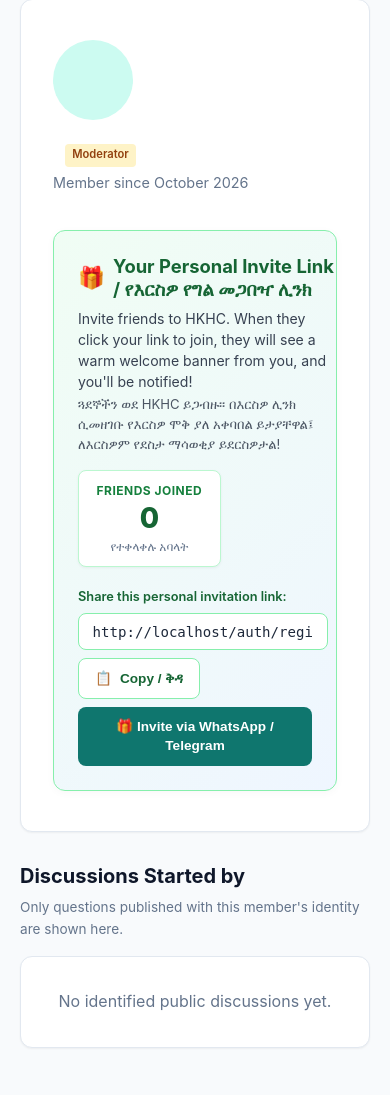
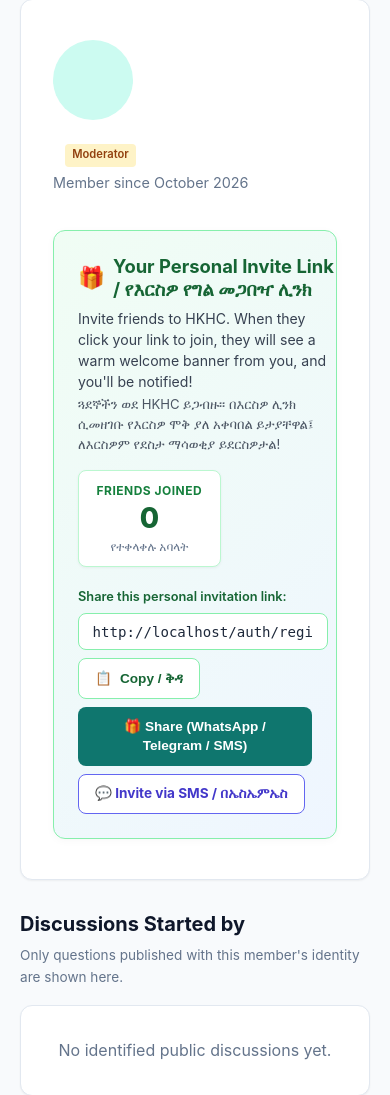
Before and after one commit to danielgelchu0-sketch/KHCHY, a Django app: page /auth/member/1/ in a window 390 px wide. Shown: the part 171-1266 px from the top of the page. Run offline with Django 5.2, Linux system fonts and the light colour scheme; the visitor is signed in with stand-in values (Sample User, id 1); data comes from the database, SQL or seed files in the repository; data that the repository does not hold is empty.

Commit message:
feat(sharing): implement Option 3 - zero-cost native phone SMS invite loop

```diff
--- a/static/css/style.css
+++ b/static/css/style.css
@@ -2262,6 +2262,11 @@ p {
   background: #f0f9ff;
 }
 
+.share-sms:hover {
+  border-color: #6366f1;
+  background: #eef2ff;
+}
+
 .share-card-icon-wrap {
   width: 40px;
   height: 40px;
@@ -2279,6 +2284,10 @@ p {
 
 .bg-telegram {
   background: #0088cc;
+}
+
+.bg-sms {
+  background: #6366f1;
 }
 
 .share-card-info {
--- a/static/js/app.js
+++ b/static/js/app.js
@@ -477,6 +477,7 @@ document.addEventListener('DOMContentLoaded', function () {
     const shareModal = document.getElementById('share-invite-modal');
     const shareWhatsappBtn = document.getElementById('share-whatsapp-btn');
     const shareTelegramBtn = document.getElementById('share-telegram-btn');
+    const shareSmsBtn = document.getElementById('share-sms-btn');
     const shareLinkInput = document.getElementById('share-link-input');
     const shareCopyBtn = document.getElementById('share-copy-btn');
     const copyText = document.getElementById('copy-text');
@@ -516,6 +517,14 @@ document.addEventListener('DOMContentLoaded', function () {
         // Telegram deep link
         if (shareTelegramBtn) {
             shareTelegramBtn.href = `https://t.me/share/url?url=${encodeURIComponent(url)}&text=${encodeURIComponent(text)}`;
+        }
+
+        // Phone SMS deep link (Zero Cost - opens native messaging app)
+        if (shareSmsBtn) {
+            const isIOS = /iPad|iPhone|iPod/.test(navigator.userAgent) && !window.MSStream;
+            const smsSep = isIOS ? '&' : '?';
+            const smsBody = `${text}\n${url}`;
+            shareSmsBtn.href = `sms:${smsSep}body=${encodeURIComponent(smsBody)}`;
         }
 
         // Link input
--- a/templates/accounts/profile_detail.html
+++ b/templates/accounts/profile_detail.html
@@ -80,8 +80,13 @@
                     data-share-title="{{ COMMUNITY_NAME }}"
                     data-share-text="✨ {{ member.display_name }} {% trans 'invites you to join HKHC Community!' %} / ወደ HKHC ማህበረሰብ እንዲቀላቀሉ ተጋብዘዋል!"
                     style="padding: 0.6rem 1.1rem; font-weight: 600;">
-              🎁 {% trans "Invite via WhatsApp / Telegram" %}
+              🎁 {% trans "Share (WhatsApp / Telegram / SMS)" %}
             </button>
+            <a href="sms:?body=✨%20{{ member.display_name }}%20{% trans 'invites you to join HKHC Community!' %}%0A{{ request.scheme }}://{{ request.get_host }}{% url 'accounts:register' %}?ref={{ member.referral_code }}"
+               class="btn btn-secondary btn-sm mobile-only"
+               style="background: #ffffff; border: 1.5px solid #6366f1; color: #4338ca; font-weight: 700; padding: 0.6rem 1rem;">
+              💬 {% trans "Invite via SMS" %} / በኤስኤምኤስ
+            </a>
           </div>
         </div>
 
--- a/templates/base.html
+++ b/templates/base.html
@@ -431,8 +431,8 @@
       </div>
 
       <p class="share-modal-desc">
-        {% trans "Invite family, friends, or fellowship members with one tap on WhatsApp or Telegram." %}
-        <span class="share-modal-desc-am">ለቤተሰብ፣ ለጓደኞች ወይም ለህብረትዎ በዋትስአፕ ወይም በቴሌግራም በአንድ ጠቅታ ያጋሩ።</span>
+        {% trans "Invite family, friends, or fellowship members with one tap on WhatsApp, Telegram, or Phone SMS." %}
+        <span class="share-modal-desc-am">ለቤተሰብ፣ ለጓደኞች ወይም ለህብረትዎ በዋትስአፕ፣ በቴሌግራም ወይም በስልክ ኤስኤምኤስ በአንድ ጠቅታ ያጋሩ።</span>
       </p>
 
       <div class="share-options-grid">
@@ -463,6 +463,20 @@
           </div>
           <span class="share-card-arrow" aria-hidden="true">&rarr;</span>
         </a>
+
+        <!-- Phone SMS 1-Tap (Zero Cost) -->
+        <a id="share-sms-btn" href="#" class="share-action-card share-sms">
+          <div class="share-card-icon-wrap bg-sms">
+            <svg width="22" height="22" viewBox="0 0 24 24" fill="none" stroke="currentColor" stroke-width="2">
+              <path stroke-linecap="round" stroke-linejoin="round" d="M8 10h.01M12 10h.01M16 10h.01M21 12c0 4.418-4.03 8-9 8a9.863 9.863 0 01-4.255-.949L3 20l1.395-3.72C3.512 15.042 3 13.574 3 12c0-4.418 4.03-8 9-8s9 3.582 9 8z"/>
+            </svg>
+          </div>
+          <div class="share-card-info">
+            <span class="share-card-title">SMS / መልእክት</span>
+            <span class="share-card-sub">{% trans "Send via Phone SMS" %} / በኤስኤምኤስ ይጋብዙ</span>
+          </div>
+          <span class="share-card-arrow" aria-hidden="true">&rarr;</span>
+        </a>
       </div>
 
       <!-- Copy Link Section -->
```
Also changed, not shown: tests/test_authentication.py (+22 -0 lines), 2 other files.
